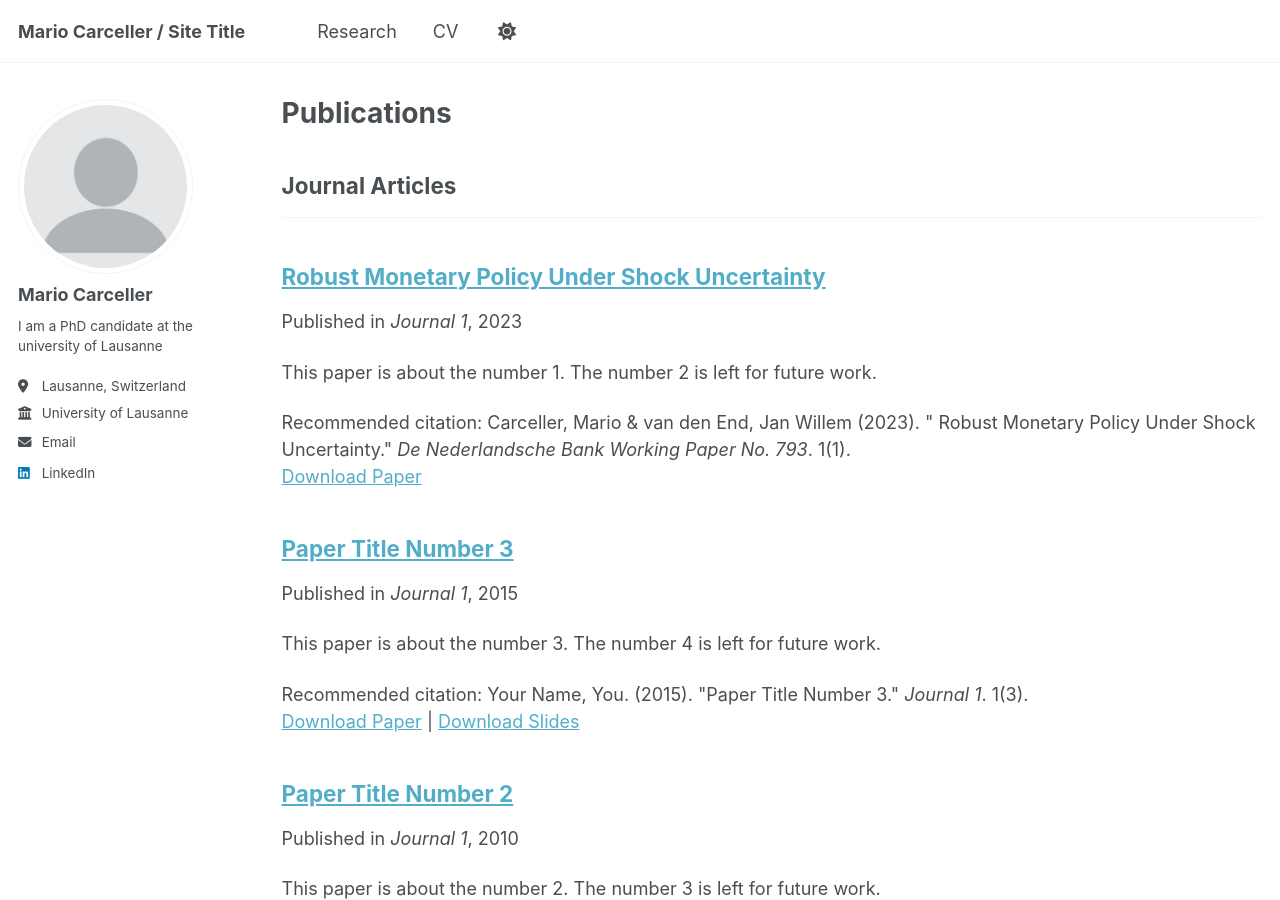
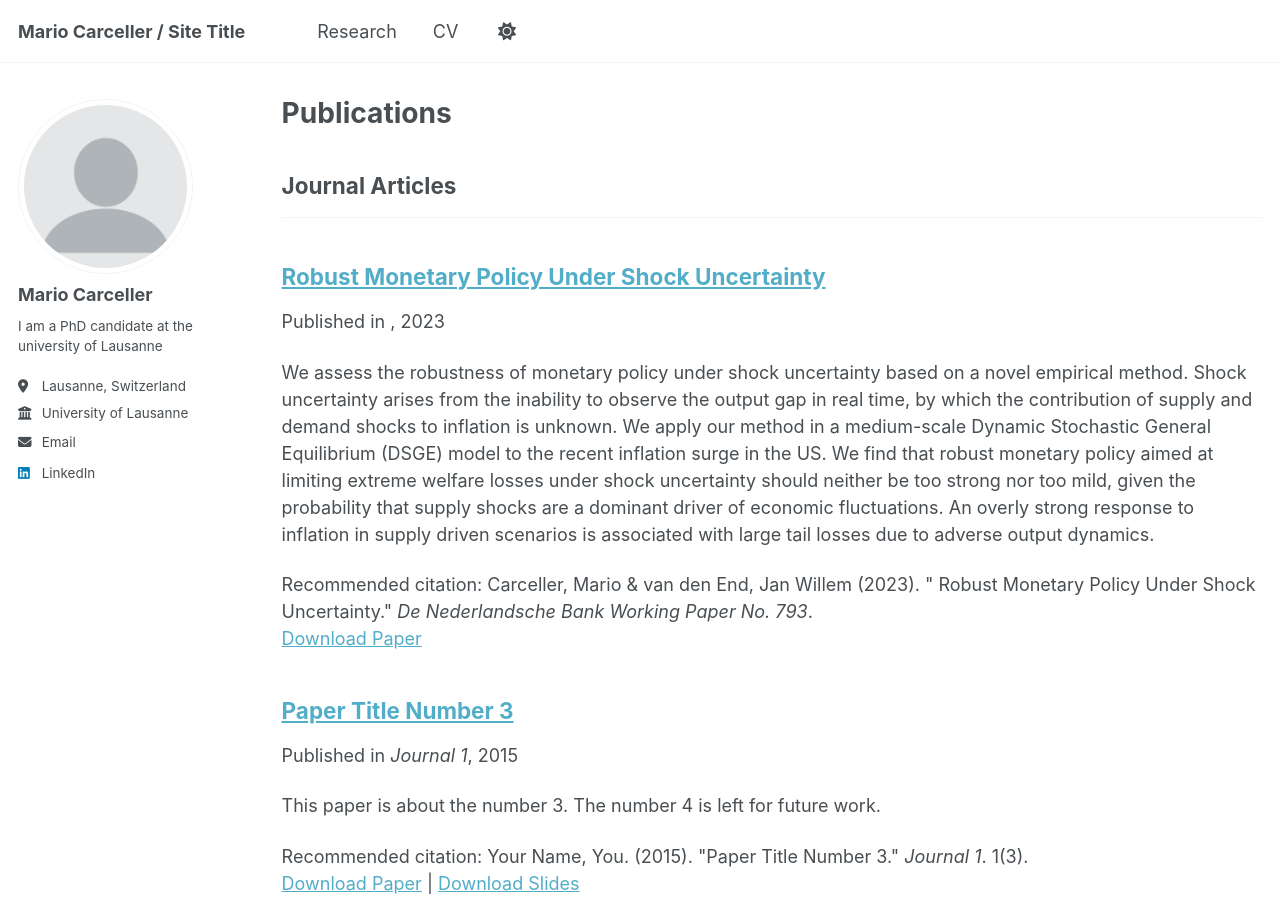
Before and after one commit to MarioCarceller/carcellermario.github.io, a Jekyll site: the page built from _pages/publications.html, in a window 1280 px wide and 900 px high. Built offline with Jekyll 4.4.1, drawn with Linux system fonts in a browser that asks for light colours.

Commit message:
Update 2009-10-01-paper-title-number-1.md

```diff
--- a/_publications/2009-10-01-paper-title-number-1.md
+++ b/_publications/2009-10-01-paper-title-number-1.md
@@ -1,14 +1,14 @@
 ---
 title: "Robust Monetary Policy Under Shock Uncertainty"
-collection: publications
+collection: Working papers
 category: manuscripts
 permalink: /publication/2009-10-01-paper-title-number-1
-excerpt: 'This paper is about the number 1. The number 2 is left for future work.'
+excerpt: 'We assess the robustness of monetary policy under shock uncertainty based on a novel empirical method. Shock uncertainty arises from the inability to observe the output gap in real time, by which the contribution of supply and demand shocks to inflation is unknown. We apply our method in a medium-scale Dynamic Stochastic General Equilibrium (DSGE) model to the recent inflation surge in the US. We find that robust monetary policy aimed at limiting extreme welfare losses under shock uncertainty should neither be too strong nor too mild, given the probability that supply shocks are a dominant driver of economic fluctuations. An overly strong response to inflation in supply driven scenarios is associated with large tail losses due to adverse output dynamics.'
 date: 2023-10-01
-venue: 'Journal 1'
+#venue: 'Journal 1'
 #slidesurl: 'http://academicpages.github.io/files/slides1.pdf'
 paperurl: 'https://www.dnb.nl/en/publications/research-publications/working-paper-2023/793-robust-monetary-policy-under-shock-uncertainty/'
 #bibtexurl: 'http://academicpages.github.io/files/bibtex1.bib'
-citation: 'Carceller, Mario & van den End, Jan Willem (2023). &quot; Robust Monetary Policy Under Shock Uncertainty.&quot; <i> De Nederlandsche Bank Working Paper No. 793</i>. 1(1).'
+citation: 'Carceller, Mario & van den End, Jan Willem (2023). &quot; Robust Monetary Policy Under Shock Uncertainty.&quot; <i> De Nederlandsche Bank Working Paper No. 793</i>.'
 ---
 The contents above will be part of a list of publications, if the user clicks the link for the publication than the contents of section will be rendered as a full page, allowing you to provide more information about the paper for the reader. When publications are displayed as a single page, the contents of the above "citation" field will automatically be included below this section in a smaller font.
```
